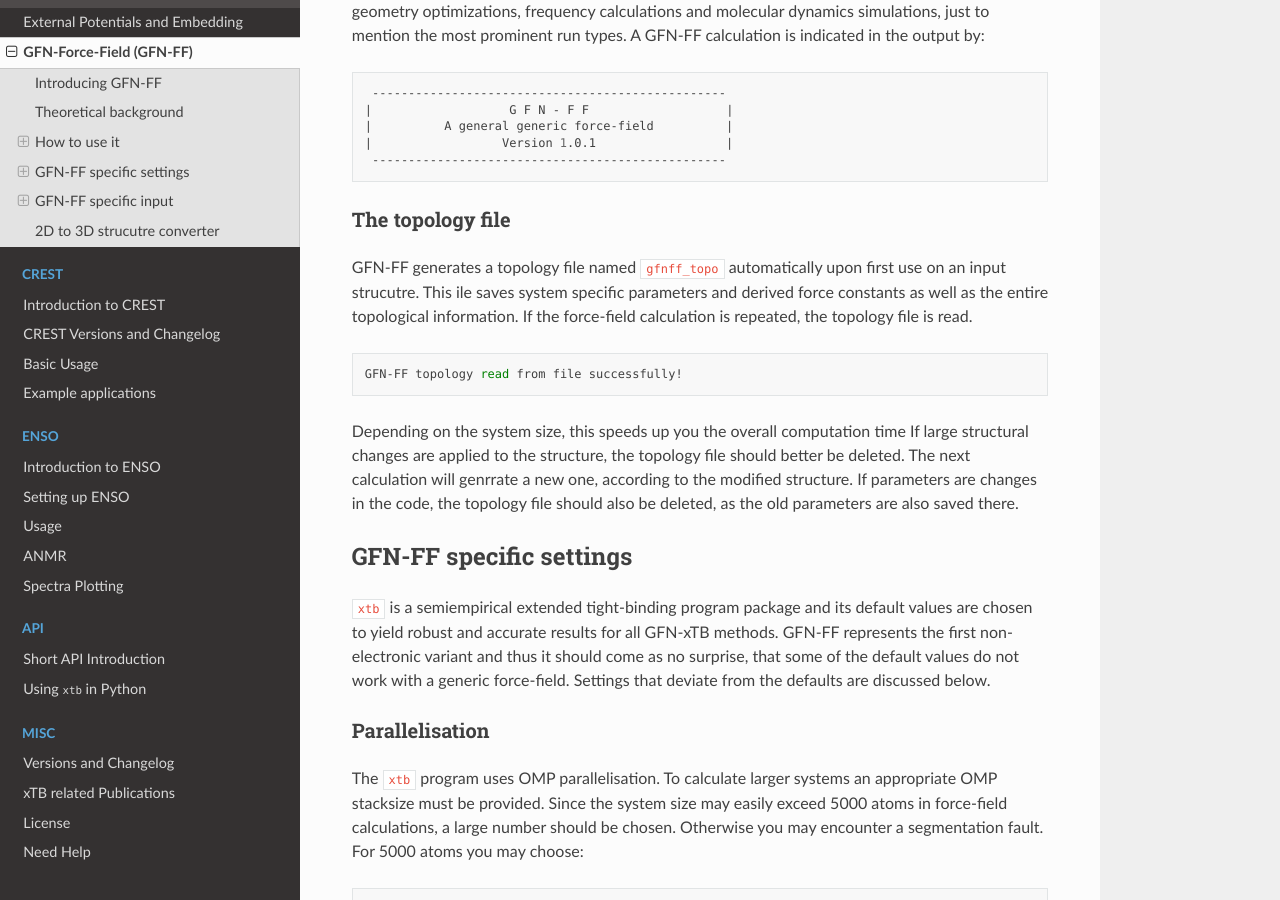
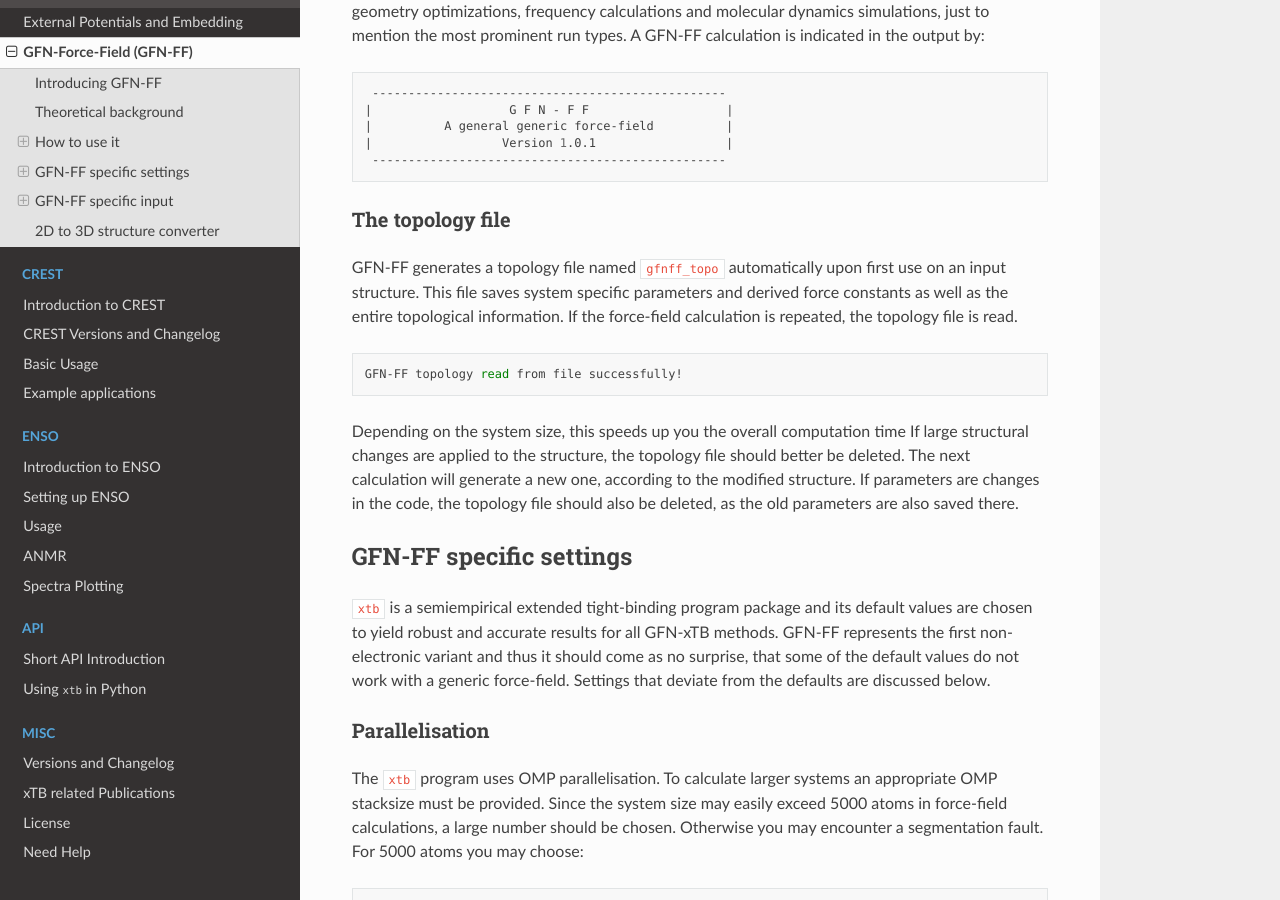
Before and after one commit to grimme-lab/xtb_docs, a Sphinx documentation site: the page built from source/gfnff.rst, in a window 1280 px wide and 900 px high, scrolled down 2250 px. Built offline with Sphinx 7.4.7 and the Read the Docs theme 2.0.0, drawn with Linux system fonts in a browser that asks for light colours; some of the changed text lies outside the part shown.

Commit message:
checking for typos

```diff
--- a/source/gfnff.rst
+++ b/source/gfnff.rst
@@ -78,13 +78,13 @@
 The topology file
 --------------------
 
-GFN-FF generates a topology file named ``gfnff_topo`` automatically upon first use on an input strucutre. This ile saves system specific parameters and derived force constants as well as the entire topological information. If the force-field calculation is repeated, the topology file is read.
+GFN-FF generates a topology file named ``gfnff_topo`` automatically upon first use on an input structure. This file saves system specific parameters and derived force constants as well as the entire topological information. If the force-field calculation is repeated, the topology file is read.
 
 .. code:: bash
 
    GFN-FF topology read from file successfully!
 
-Depending on the system size, this speeds up you the overall computation time If large structural changes are applied to the structure, the topology file should better be deleted. The next calculation will genrrate a new one, according to the modified structure. If parameters are changes in the code, the topology file should also be deleted, as the old parameters are also saved there.
+Depending on the system size, this speeds up you the overall computation time If large structural changes are applied to the structure, the topology file should better be deleted. The next calculation will generate a new one, according to the modified structure. If parameters are changes in the code, the topology file should also be deleted, as the old parameters are also saved there.
 
 
 GFN-FF specific settings
@@ -132,10 +132,10 @@
 (named ``.CHRG``) and will be constrained accordingly in the EEQ model, thus preventing artificial charge transfer between the NCI fragments. If a GFN-xTB calculation is performed in advance, the written file ``charges`` is read by the program and the corresponding QM charges are used to constrain the values on the molecular fragments.
 
 
-2D to 3D strucutre converter
+2D to 3D structure converter
 ============================
 
-``xtb`` feaetures a 2D to 3D strucutre converter for ``sdf`` files. If a two-dimensional sdf file input is passed to ``xtb`` and a GFN2-xTB single point calculation is requested, it will automatically perform a combination of GFN-FF optimization and molecular dynamics steps to generate a three dimensional structure, on which the GFN2-xtB calculation is performed.
+``xtb`` feaetures a 2D to 3D structure converter for ``sdf`` files. If a two-dimensional sdf file input is passed to ``xtb`` and a GFN2-xTB single point calculation is requested, it will automatically perform a combination of GFN-FF optimization and molecular dynamics steps to generate a three dimensional structure, on which the GFN2-xtB calculation is performed.
 
 .. code:: bash
 
```
Also changed, not shown: other parts of source/gfnff.rst (+1 -1 lines).
